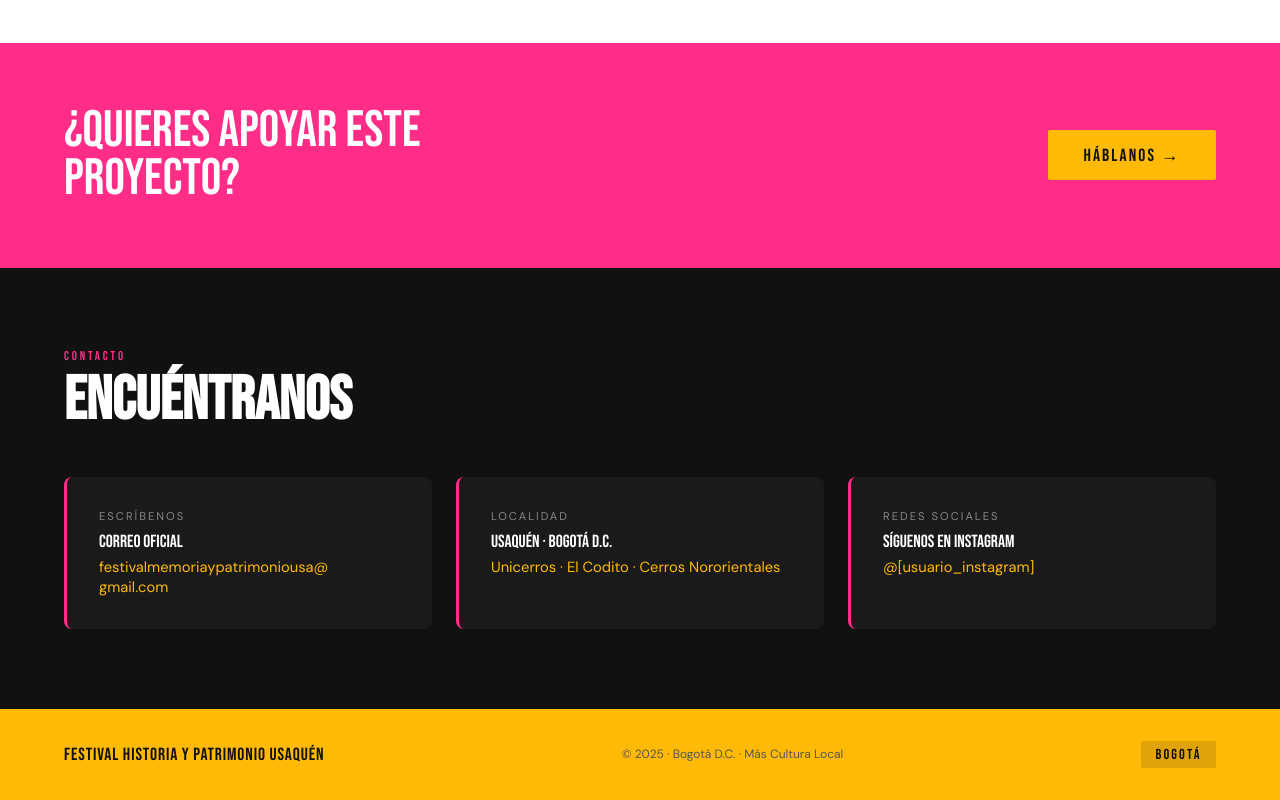
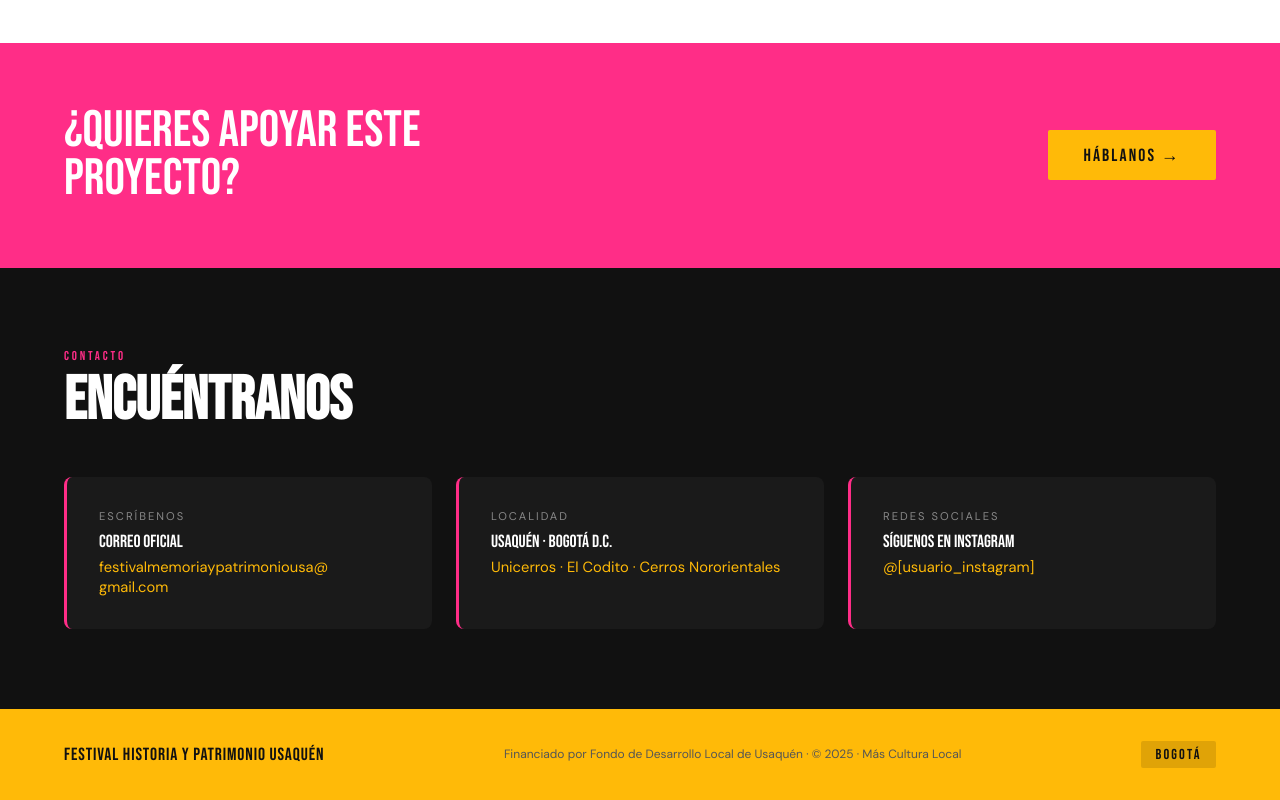
Before and after one commit to Day-R/cultura-local, a plain HTML site: page index.html in a window 1280 px wide. Shown: the part 4258-5058 px from the top of the page. Drawn offline with Linux system fonts and the light colour scheme.

Commit message:
actualizo footer con financiamiento del Fondo de Desarrollo Local

```diff
--- a/index.html
+++ b/index.html
@@ -310,8 +310,8 @@ footer{padding:2rem 1.5rem;justify-content:center;text-align:center}
 
 <!-- FOOTER -->
 <footer>
-<span class="f-brand">FESTIVAL HISTORIA Y PATRIMONIO USAQUÉN</span>
-<span class="f-legal">© 2025 · Bogotá D.C. · Más Cultura Local</span>
+<span class="f-brand">FESTIVAL HISTORIA Y PATRIMONIO USAQUÉN </span>
+<span class="f-legal">Financiado por Fondo de Desarrollo Local de Usaquén · © 2025 · Más Cultura Local</span>
 <span class="f-badge">BOGOTÁ</span>
 </footer>
 
```
